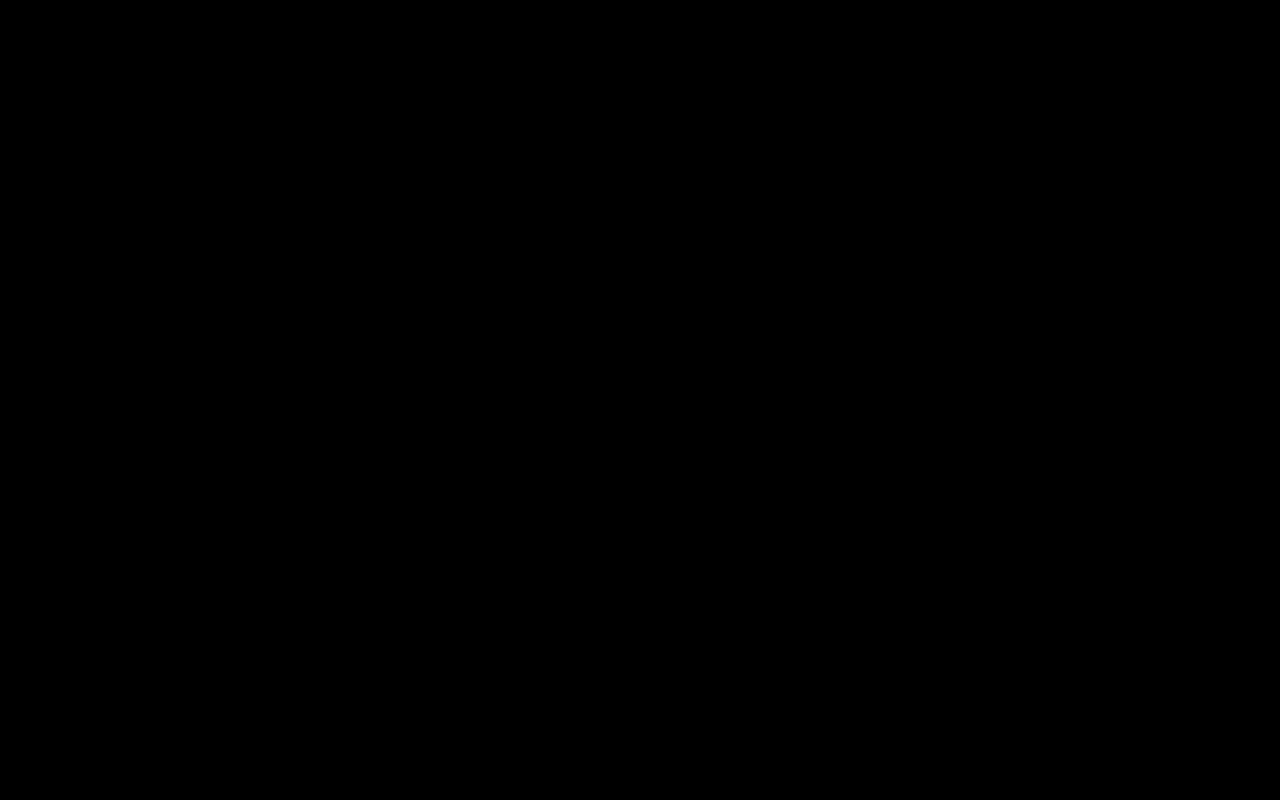
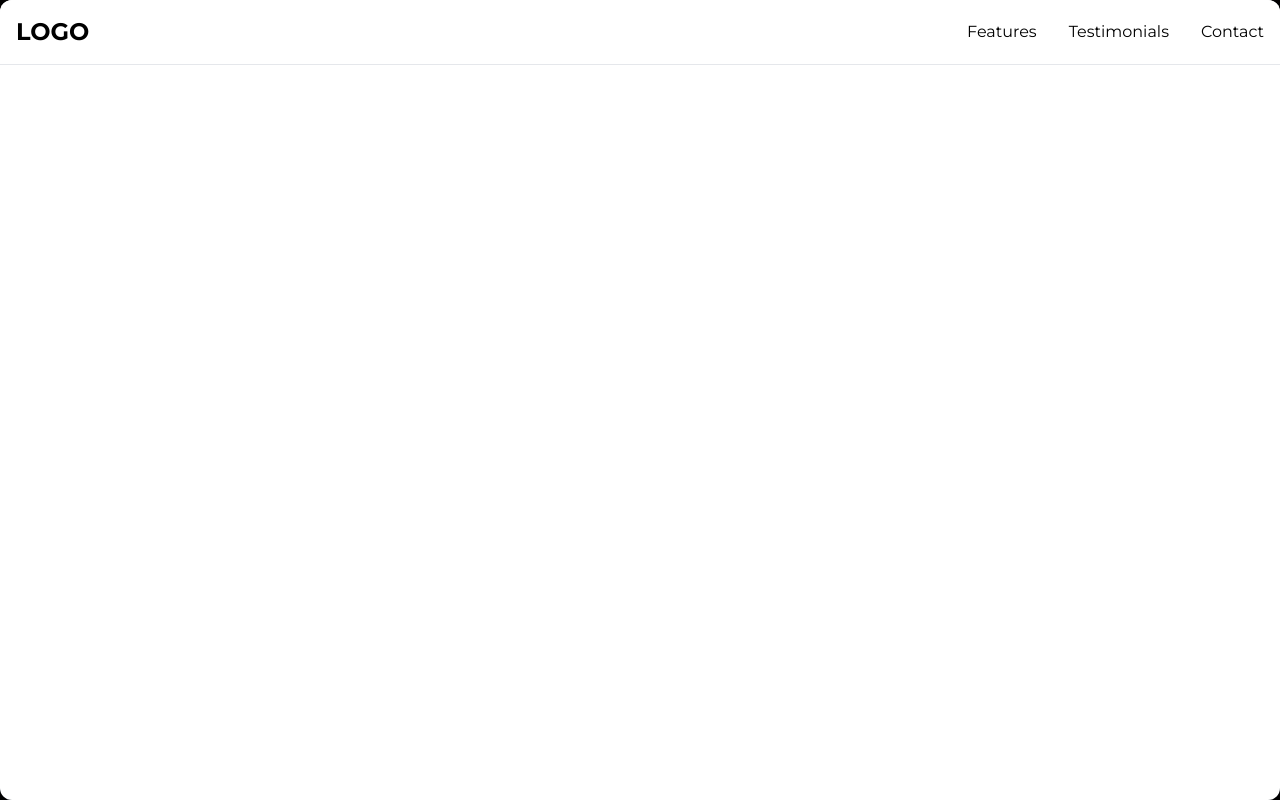
Before and after one commit to engineer-naresh/promptsite-client, a React (Vite) app in the folder client/: page /preview/25d8441d-6c8f-48b0-9762-7203b936b4ab in a window 1280 px wide. Built offline with nearby package versions, Linux system fonts and the light colour scheme.

Commit message:
done with frontend

```diff
--- a/client/src/components/EditorPanel.tsx
+++ b/client/src/components/EditorPanel.tsx
@@ -39,7 +39,7 @@
         onUpdate({ styles: { [styleName]: value } })
     }
     return (
-        <div className='absolute top-4 right-4 w-80 bg-white rounded-lg shadow-xl border border-gray-200 p-4 z-50 animate-in fade-in slide-in-from-right-5'>
+        <div className='absolute top-4 right-4 w-80 bg-white rounded-lg shadow-xl border border-gray-200 p-4 z-50 animate-fade-in fade-in'>
             <div className='flex justify-between items-center mb-4'>
                 <h3 className='font-semibold text-gray-800'>Edit Element</h3>
                 <button onClick={onClose}>
--- a/client/src/components/ProjectPreview.tsx
+++ b/client/src/components/ProjectPreview.tsx
@@ -1,4 +1,4 @@
-import React, { forwardRef, useEffect, useRef, useState } from 'react'
+import React, { forwardRef, useEffect, useImperativeHandle, useRef, useState } from 'react'
 import type { Project } from '../types';
 import { iframeScript } from '../assets/assets';
 import EditorPanel from './EditorPanel';
@@ -24,6 +24,27 @@
     tablet: 'w-[768px]',
     desktop: 'w-full'
   }
+  useImperativeHandle(ref,()=>({
+    getCode:()=>{
+      const doc= iframeRef.current?.contentDocument;
+      if(!doc)return undefined;
+      // Removing classes boundar
+      doc.querySelectorAll('.ai-selected-element,[data-ai-selected]').forEach((el)=>{
+        el.classList.remove('ai-selected-element');
+        el.removeAttribute('data-ai-selected');
+        (el as HTMLElement).style.outline= '';
+
+      })
+      // Remove style and script from document
+      const previewStyle= doc.getElementById('ai-preview-style');
+      if(previewStyle) previewStyle.remove();
+      const previewScript = doc.getElementById('ai-preview-script');
+      if(previewScript) previewScript.remove()
+        // serialize clean html
+      const html = doc.documentElement.outerHTML;
+      return html;
+    }
+  }))
   useEffect(()=>{
     const handleMessage = (event:MessageEvent)=>{
       if(event.data.type==='ELEMENT_SELECTED'){
--- a/client/src/index.css
+++ b/client/src/index.css
@@ -3,8 +3,21 @@
 *{
     font-family: 'Inter', sans-serif;
 }
+
 @layer base{
     button {
         @apply cursor-pointer;
     }
 }
+.no-scrollbar::-webkit-scrollbar{
+    display: none;
+}
+
+@keyframes fade-in{
+0%{opacity:0;}
+100%{opacity:1;}
+}
+
+.animate-fade-in{
+    animation:fade-in 0.8s ease-out
+}
--- a/client/src/pages/Community.tsx
+++ b/client/src/pages/Community.tsx
@@ -31,7 +31,7 @@
           <div className='flex flex-wrap gap-3.5'>
           {projects.map((project) => (
             // min-desktop-preview
-            <Link to={`/projects/${project.id}`} key={project.id} className='w-72 max-sm:mx-auto cursor-pointer bg-gray-900/60 border broder-gray-700 rounded-lg overflow-hidden shadow-md group  hover:border-indigo-800/80 transition-all duration-300'>
+            <Link to={`/view/${project.id}`} key={project.id} className='w-72 max-sm:mx-auto cursor-pointer bg-gray-900/60 border broder-gray-700 rounded-lg overflow-hidden shadow-md group  hover:border-indigo-800/80 transition-all duration-300'>
               <div className='relative w-full h-40 bg-gray-900 overflow-hidden border-b border-gray-800'>
                 {project.current_code?(<iframe srcDoc={project.current_code} className='absolute top-0 left-0 w-300 h-200 origin-top-left pointer-events-none' sandbox="allow-scripts allow-same-origin" style={{transform:'scale(0.25)'}}/>): (<div className="flex items-center justify-center h-full text-gray-500"><p>No Preview</p></div>) }
               </div>
--- a/client/src/pages/Preview.tsx
+++ b/client/src/pages/Preview.tsx
@@ -1,8 +1,38 @@
-import React from 'react'
+import { Loader2Icon } from 'lucide-react';
+import React, { useEffect, useState } from 'react'
+import { useParams } from 'react-router-dom';
+import { dummyProjects } from '../assets/assets';
+import ProjectPreview from '../components/ProjectPreview';
+import type { Project } from '../types';
 
 const Preview = () => {
+  const {projectId, versionId} = useParams();
+  const [code,setCode] = useState('');
+  const [loading,setLoading]=useState(true);
+
+    const fetchCode = async ()=>{
+      setTimeout(()=>{
+      const code = dummyProjects.find(project=>project.id===projectId)?.current_code;
+      if(code){
+        setCode(code);
+        setLoading(false);
+      }
+    } ,2000)
+  }
+  useEffect(()=>{
+    fetchCode()
+  },[])
+
+  if(loading){
+    return (<div className='flex items-center justify-center h-screen'>
+      <Loader2Icon className=''/>
+    </div>)
+  }
+
   return (
-    <div>Preview</div>
+    <div className='h-screen'>
+       {code && <ProjectPreview project={{current_code:code} as Project} isGenerating={false} showEditorPanel={false}/>}
+    </div>
   )
 }
 
--- a/client/src/pages/Projects.tsx
+++ b/client/src/pages/Projects.tsx
@@ -28,8 +28,22 @@
     }, 2000);
   }
   const saveProject = async () => { }
+  // download code (index.html)
+
   const downloadCode = () => {
-
+const code = previewRef.current?.getCode()|| project?.current_code;
+      if(!code){
+        if(isGenerating){
+          return
+        }
+        return
+      }
+      const element = document.createElement('a');
+      const file= new Blob([code],{type:"text/html"});
+      element.href= URL.createObjectURL(file)
+      element.download = "index.html";
+      document.body.appendChild(element)
+      element.click();
   }
   const togglePublish = async () => {
 
@@ -74,9 +88,7 @@
             {isSaving ? <Loader2Icon className='animated-spin' size={16} /> : <SaveIcon size={16} />}
             Save
           </button>
-          <Link to={`/preview/${projectId}`} target="_blank" className='flex items-center gap-2 px-4 py-1 rounded sm:rounded-sm border border-gray-700 hover:border-gray-500 transition-colors'>
-            <FullscreenIcon size={16} /> Preview
-          </Link>
+          <Link to={`/preview/${projectId}`} target="_blank"><button className='max-sm:hidden  hover:bg-gray-600 text-white px-3.5 py-1 flex items-center gap-2 rounded sm:rounded-sm transition-colors border border-gray-700'><FullscreenIcon size={16} />Preview</button></Link>
           <button onClick={downloadCode} className='bg-linear-to-br from-blue-700 to-blue-600 hover:from-blue-600 hover:to-blue-500 text-white px-3.5 py-1 flex items-center gap-2 rounded sm:rounded-sm transition-colors'><ArrowBigDownDashIcon size={16} /> Download</button>
           <button onClick={togglePublish} className='bg-linear-to-br from-indigo-700 to-indigo-600 hover:from-indigo-600 hover:to-indigo-500 text-white px-3.5 py-1 flex items-center gap-2 rounded sm:rounded-sm transition-colors'>{project.isPublished ? <EyeOffIcon size={16} /> : <EyeIcon size={16} />}{project.isPublished ? "unpublish" : "publish"}</button>
         </div>
--- a/client/src/pages/View.tsx
+++ b/client/src/pages/View.tsx
@@ -1,8 +1,37 @@
-import React from 'react'
+import React, { useEffect, useState } from 'react'
+import { useParams } from 'react-router-dom'
+import { dummyProjects } from '../assets/assets';
+import { Loader2Icon } from 'lucide-react';
+import ProjectPreview from '../components/ProjectPreview';
+import type { Project } from '../types';
 
 const View = () => {
+  const {projectId} = useParams();
+  const [code, setCode] = useState('');
+  const [loading, setLoading] = useState(true);
+  const fetchCode = async ()=>{
+    const code = dummyProjects.find(project=>project.id===projectId)?.current_code;
+    setTimeout(()=>{
+      if(code){
+        setCode(code);
+        setLoading(false);
+      }
+    } ,2000)
+  }
+  useEffect(()=>{
+    fetchCode()
+  },[])
+
+  if(loading){
+    return (<div className='flex items-center justify-center h-screen'>
+      <Loader2Icon className=''/>
+    </div>)
+  }
+
   return (
-    <div>View</div>
+    <div className='h-screen'>
+      {code && <ProjectPreview project={{current_code:code} as Project} isGenerating={false} showEditorPanel={false}/>}
+      </div>
   )
 }
 
```
